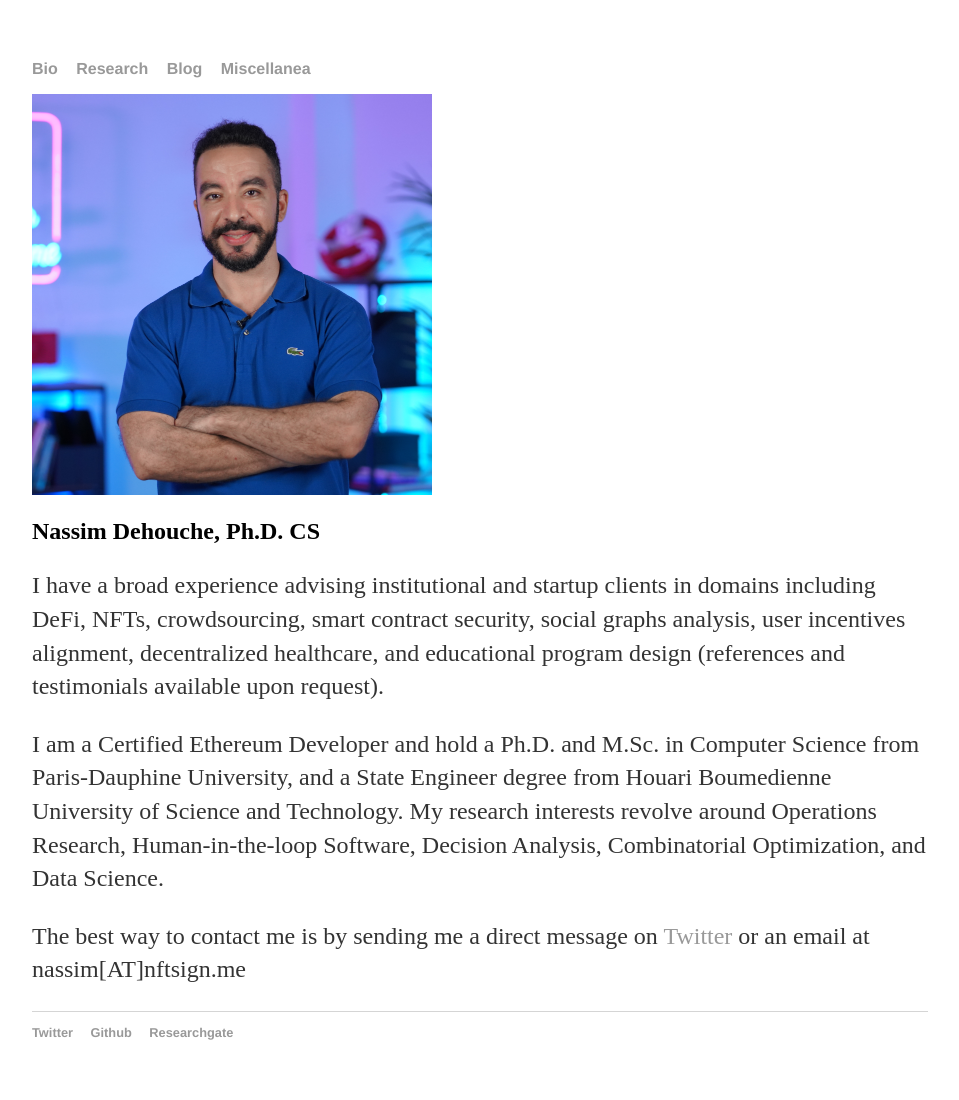
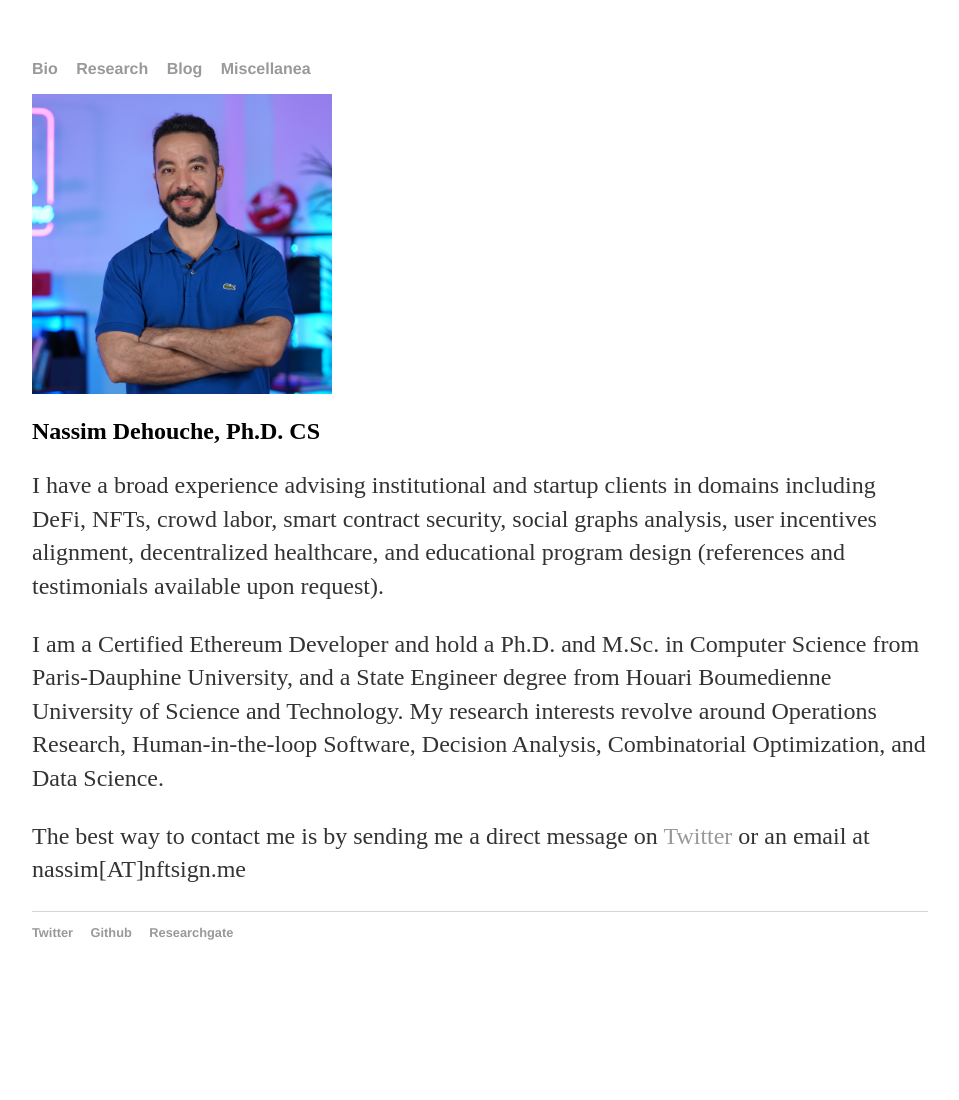
Before and after one commit to ndehouche/ndehouche.github.io, a Jekyll site: the page built from index.html, in a window 1280 px wide. Shown: the whole page, without its empty margins (160-1119 px from the left). Built offline with Jekyll 4.4.1, drawn with Linux system fonts in a browser that asks for light colours; after the commit the page ends 1000 px from its top, so only the background shows below that.

Commit message:
Update index.html

```diff
--- a/index.html
+++ b/index.html
@@ -3,9 +3,9 @@
 title: Nassim Dehouche
 ---
 <div class="blurb">
-	<img src="nassim.png" width=400px></img>
+	<img src="nassim.png" width=300px></img>
 	<h2>Nassim Dehouche, Ph.D. CS</h2>
-	  <p>I have a broad experience advising institutional and startup clients in domains including DeFi, NFTs, crowdsourcing, smart contract security, social graphs analysis, user incentives alignment, decentralized healthcare, and educational program design (references and testimonials available upon request).
+	  <p>I have a broad experience advising institutional and startup clients in domains including DeFi, NFTs, crowd labor, smart contract security, social graphs analysis, user incentives alignment, decentralized healthcare, and educational program design (references and testimonials available upon request).
 	      <p>I am a Certified Ethereum Developer and hold a Ph.D. and M.Sc. in Computer Science from Paris-Dauphine University, and a State Engineer degree from Houari Boumedienne University of Science and Technology. My research interests revolve around Operations Research, Human-in-the-loop Software, Decision Analysis, Combinatorial Optimization, and Data Science. </p>
 </div><!-- /.blurb -->
 
```
